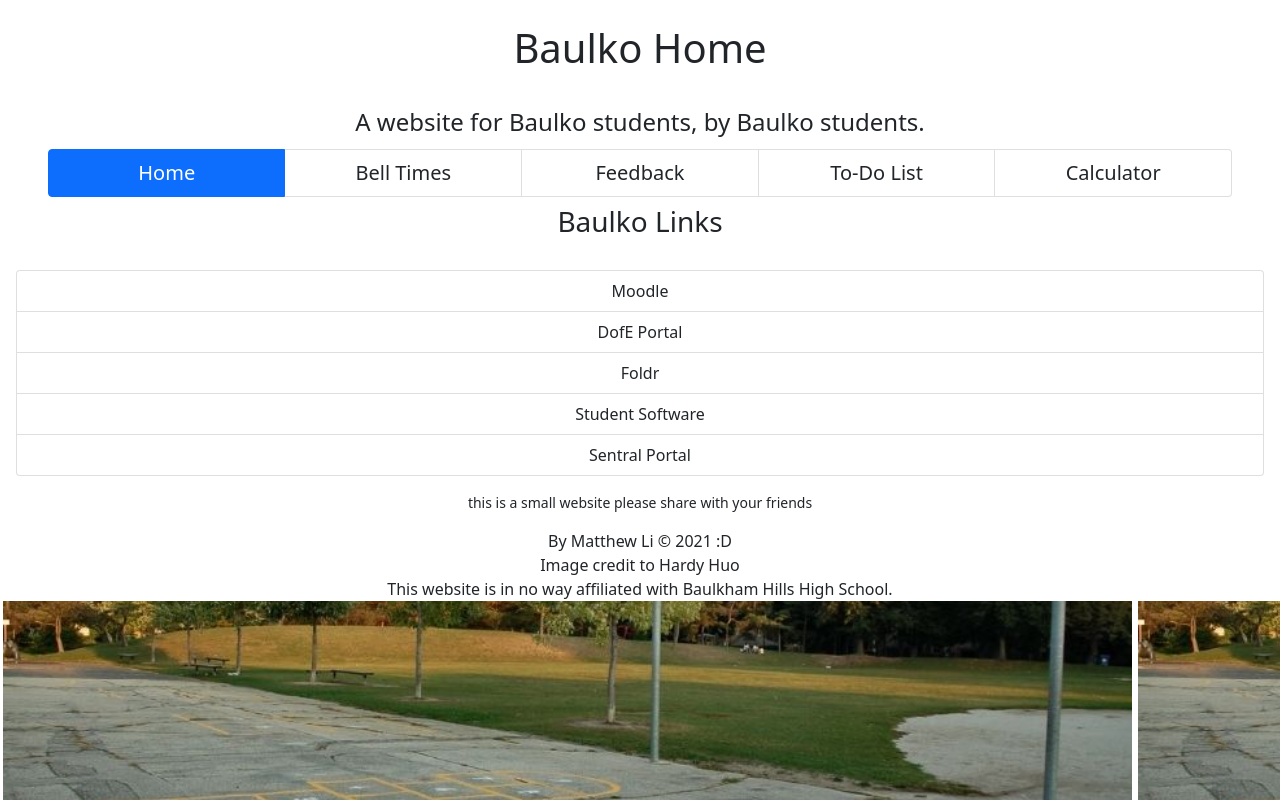
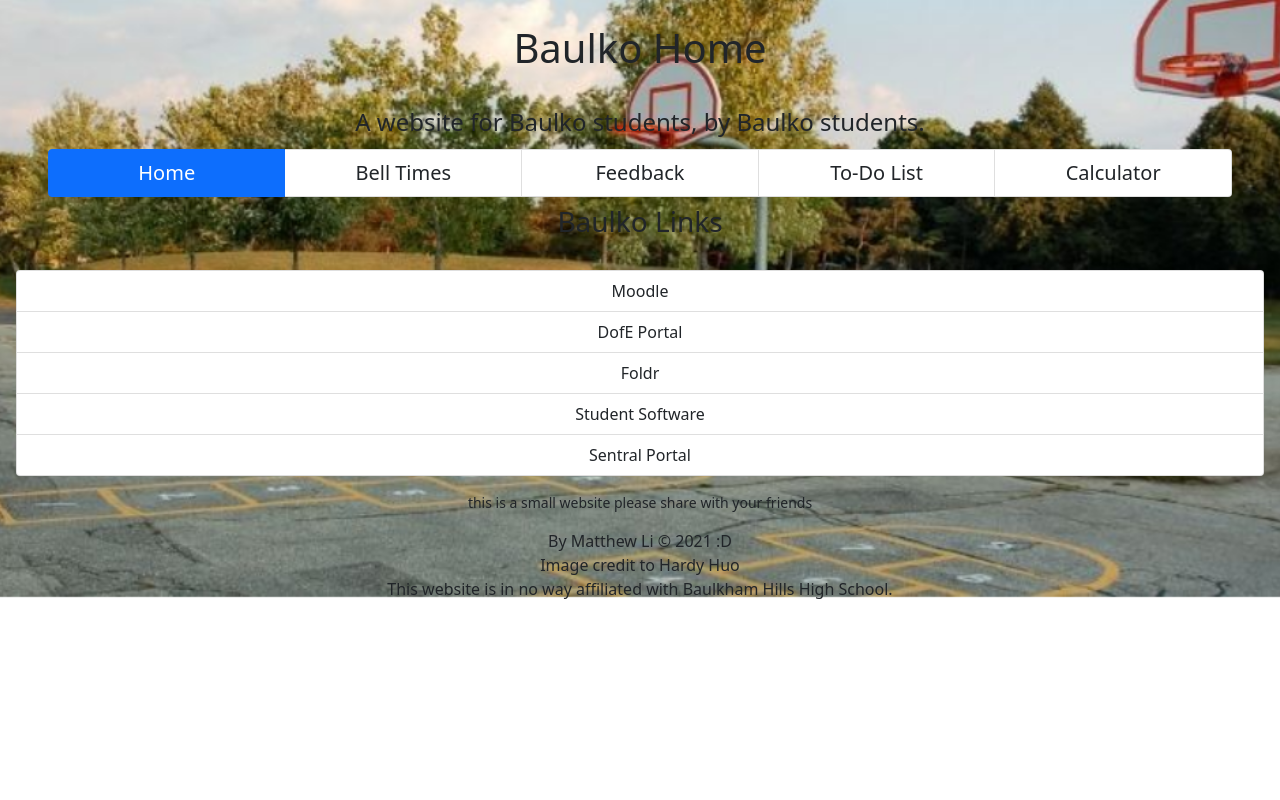
Before and after one commit to circles-png/baulkowebapp, a PHP site: page / in a window 1280 px wide. Run offline with PHP 8.4, Linux system fonts and the light colour scheme.

Commit message:
fix background

```diff
--- a/global.css
+++ b/global.css
@@ -1,3 +1,6 @@
-html {
-    background-image: url("images/court_image.png")
+body {
+    background-image: url("images/court_image.png");
+    background-position: center center;
+    background-repeat: no-repeat;
+    background-size: cover;
 }
```
